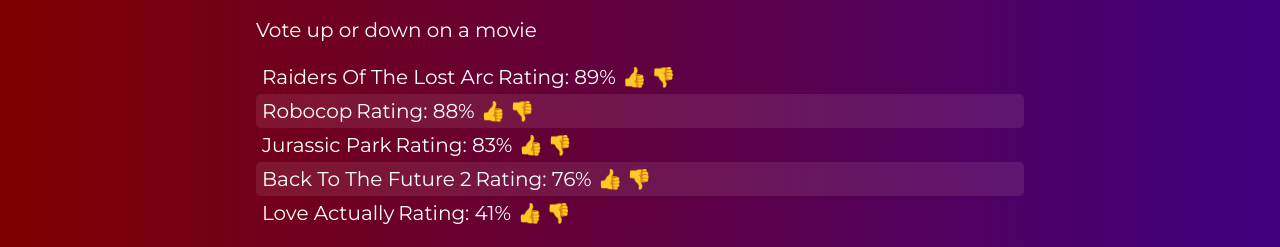
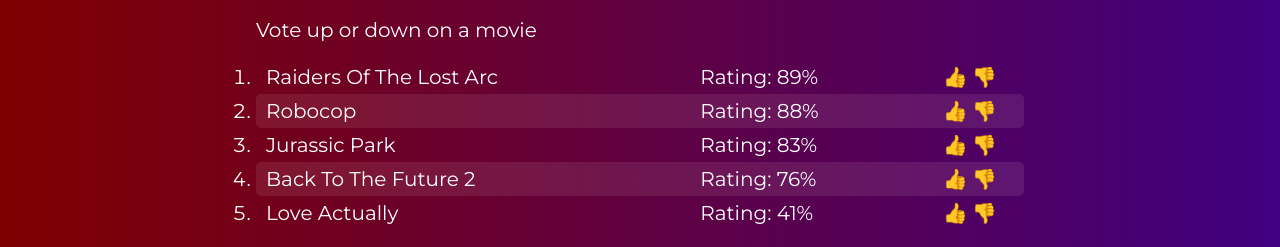
Before and after one commit to Justo84/Movie-Rankings-v2, a plain HTML site: page index.html in a window 1280 px wide. Shown: the part 327-574 px from the top of the page. Drawn offline with Linux system fonts and the light colour scheme.

Commit message:
li's have numbers now

```diff
--- a/style.css
+++ b/style.css
@@ -4,12 +4,13 @@
 input {display: inline-block;}
 span {padding: 2px}
 ol {padding: 0;}
-li {display: grid;grid-template-columns: 4fr 2fr 1fr;border-radius: 5px;padding-left: .2em;transition: ease all .5s;opacity: 1;height: 64px;line-height: 1.1;align-items: center;}
+li {width:100%;border-radius: 5px;padding-left: .2em;transition: ease all .5s;opacity: 1;height: 64px}
+li>div {display: grid;grid-template-columns: 4fr 2fr 1fr;border-radius: 5px;padding-left: .2em;align-items: center;height: 100%;}
 li>span:first-child {padding-right: 10px;}
 li span:last-child {text-align: center;}
 
 form {display: flex;max-width: 100%;flex-direction: column;}
-form input {margin-bottom: 1em;padding: 5px;background-color: rgba(213, 24, 24, 0.51);border: none;color: #000;border-radius: 5px;}
+form input {margin-bottom: 1em;padding: 5px;background-color:#400080;border: none;color: #fff;border-radius: 5px;}
 #movie-rating {text-align: center;}
 li:nth-child(even) {background-color: rgba(239, 216, 216, 0.1)}
 .movie-title {text-transform: capitalize;}
```
